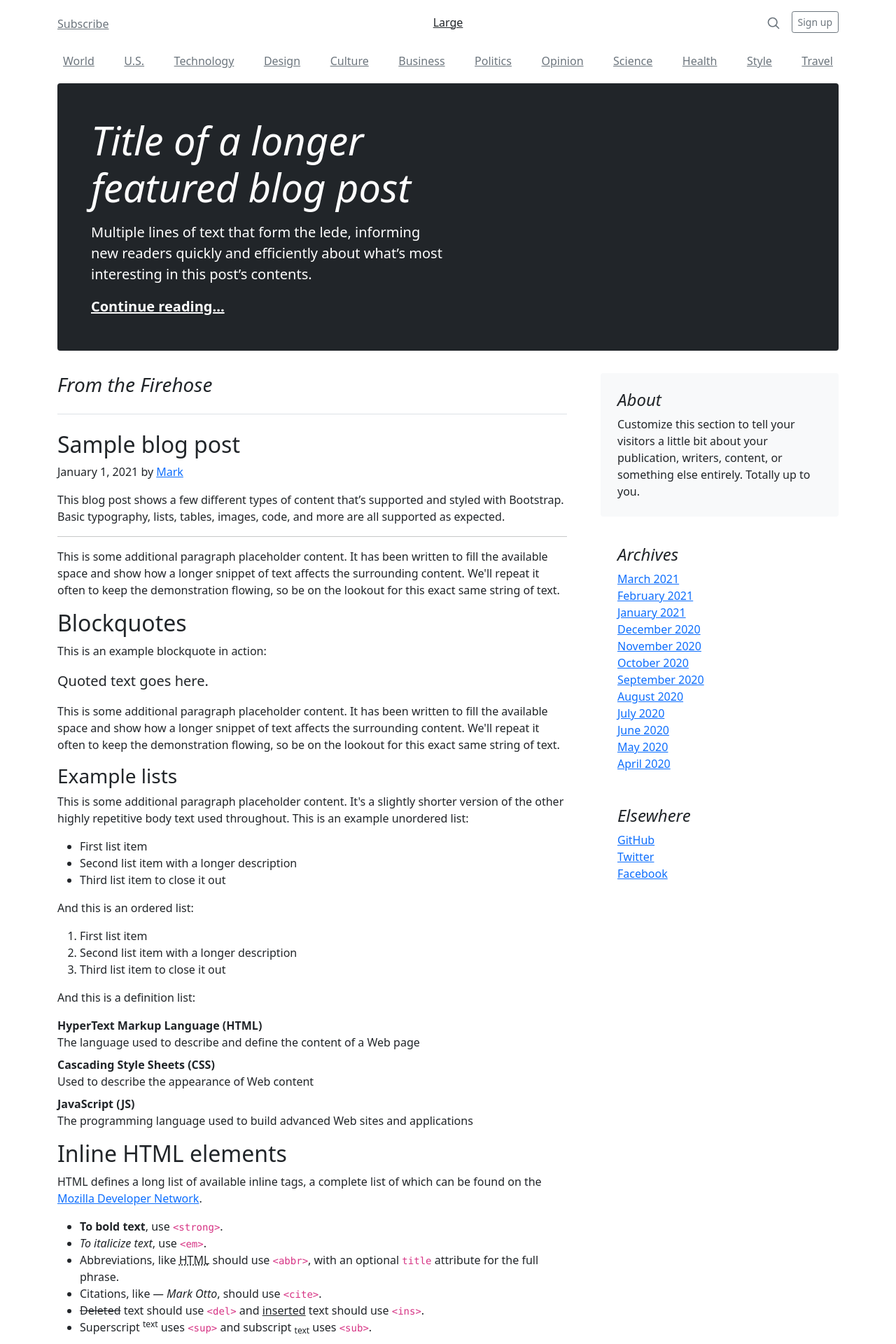
After one commit to dimasliva/mvcphp, a PHP site: the page made by app/views/news/index.php in a window 1280 px wide. The commit adds this page. Shown: the top 1920 px of the page at 70% size. Run offline with PHP 8.4, Linux system fonts and the light colour scheme; the template is opened without the code that fills it, so the values that code supplies are empty; some libraries are stand-ins or nearby versions.

Commit message:
pageNews

```diff
--- a/app/config/routes.php
+++ b/app/config/routes.php
@@ -4,6 +4,7 @@ return array(
     "main" => 'main/index',
     "portfolio" => 'portfolio/list',
     "news/([a-z]+)/([0-9]+)" => 'news/view/$1/$2',
+    'news/([0-9]+)' => 'news/view/$1',
     "news" => 'news/index',
     "products" => 'product/list',
 );
--- a/app/controllers/controller_404.php
+++ /dev/null
@@ -1 +0,0 @@
-404
--- a/app/core/Router.php
+++ b/app/core/Router.php
@@ -42,13 +42,8 @@ class Router
                 }
                 $controllerObject = new $controllerName;
 
-
                 $result = call_user_func_array(array($controllerObject, $actionName), $parameters);
 
-                echo "<br>" . $actionName;
-
-                echo "<pre>";
-                print_r($segments);
                 if ($result != null) {
                     break;
                 }
--- a/app/views/404_view.php
+++ /dev/null
@@ -1 +0,0 @@
-404
--- /dev/null
+++ b/app/views/news/index.php
@@ -0,0 +1,285 @@
+<!DOCTYPE html>
+<html lang="en">
+
+<head>
+    <meta charset="UTF-8">
+    <meta http-equiv="X-UA-Compatible" content="IE=edge">
+    <meta name="viewport" content="width=device-width, initial-scale=1.0">
+    <link href="https://cdn.jsdelivr.net/npm/bootstrap@5.1.3/dist/css/bootstrap.min.css" rel="stylesheet" integrity="sha384-1BmE4kWBq78iYhFldvKuhfTAU6auU8tT94WrHftjDbrCEXSU1oBoqyl2QvZ6jIW3" crossorigin="anonymous">
+    <script src="https://cdn.jsdelivr.net/npm/@popperjs/core@2.10.2/dist/umd/popper.min.js" integrity="sha384-7+zCNj/IqJ95wo16oMtfsKbZ9ccEh31eOz1HGyDuCQ6wgnyJNSYdrPa03rtR1zdB" crossorigin="anonymous"></script>
+    <script src="https://cdn.jsdelivr.net/npm/bootstrap@5.1.3/dist/js/bootstrap.min.js" integrity="sha384-QJHtvGhmr9XOIpI6YVutG+2QOK9T+ZnN4kzFN1RtK3zEFEIsxhlmWl5/YESvpZ13" crossorigin="anonymous"></script>
+    <title>Document</title>
+</head>
+
+<body>
+
+    <div class="container">
+        <header class="blog-header py-3">
+            <div class="row flex-nowrap justify-content-between align-items-center">
+                <div class="col-4 pt-1">
+                    <a class="link-secondary" href="#">Subscribe</a>
+                </div>
+                <div class="col-4 text-center">
+                    <a class="blog-header-logo text-dark" href="#">Large</a>
+                </div>
+                <div class="col-4 d-flex justify-content-end align-items-center">
+                    <a class="link-secondary" href="#" aria-label="Search">
+                        <svg xmlns="http://www.w3.org/2000/svg" width="20" height="20" fill="none" stroke="currentColor" stroke-linecap="round" stroke-linejoin="round" stroke-width="2" class="mx-3" role="img" viewBox="0 0 24 24">
+                            <title>Search</title>
+                            <circle cx="10.5" cy="10.5" r="7.5"></circle>
+                            <path d="M21 21l-5.2-5.2"></path>
+                        </svg>
+                    </a>
+                    <a class="btn btn-sm btn-outline-secondary" href="#">Sign up</a>
+                </div>
+            </div>
+        </header>
+
+        <div class="nav-scroller py-1 mb-2">
+            <nav class="nav d-flex justify-content-between">
+                <a class="p-2 link-secondary" href="#">World</a>
+                <a class="p-2 link-secondary" href="#">U.S.</a>
+                <a class="p-2 link-secondary" href="#">Technology</a>
+                <a class="p-2 link-secondary" href="#">Design</a>
+                <a class="p-2 link-secondary" href="#">Culture</a>
+                <a class="p-2 link-secondary" href="#">Business</a>
+                <a class="p-2 link-secondary" href="#">Politics</a>
+                <a class="p-2 link-secondary" href="#">Opinion</a>
+                <a class="p-2 link-secondary" href="#">Science</a>
+                <a class="p-2 link-secondary" href="#">Health</a>
+                <a class="p-2 link-secondary" href="#">Style</a>
+                <a class="p-2 link-secondary" href="#">Travel</a>
+            </nav>
+        </div>
+    </div>
+
+    <main class="container">
+        <div class="p-4 p-md-5 mb-4 text-white rounded bg-dark">
+            <div class="col-md-6 px-0">
+                <h1 class="display-4 fst-italic">Title of a longer featured blog post</h1>
+                <p class="lead my-3">Multiple lines of text that form the lede, informing new readers quickly and efficiently about what’s most interesting in this post’s contents.</p>
+                <p class="lead mb-0"><a href="#" class="text-white fw-bold">Continue reading...</a></p>
+            </div>
+        </div>
+
+        <div class="row mb-2">
+            <!-- Post -->
+            <?php foreach ($newsList as $newsItem) : ?>
+                <div class="col-md-6">
+                    <div class="row g-0 border rounded overflow-hidden flex-md-row mb-4 shadow-sm h-md-250 position-relative">
+                        <div class="col p-4 d-flex flex-column position-static">
+                            <strong class="d-inline-block mb-2 text-primary">World</strong>
+                            <h3 class="mb-0"><?= $newsItem['title']; ?></h3>
+                            <div class="mb-1 text-muted"><?= $newsItem['date']; ?></div>
+                            <p class="card-text mb-auto"><?= $newsItem['short_content']; ?></p>
+                            <a href="/news/<?= $newsItem['id'] ?>" class="stretched-link">Continue reading</a>
+                        </div>
+                        <div class="col-auto d-none d-lg-block">
+                            <svg class="bd-placeholder-img" width="200" height="250" xmlns="http://www.w3.org/2000/svg" role="img" aria-label="Placeholder: Thumbnail" preserveAspectRatio="xMidYMid slice" focusable="false">
+                                <title>Placeholder</title>
+                                <rect width="100%" height="100%" fill="#55595c"></rect><text x="50%" y="50%" fill="#eceeef" dy=".3em">Thumbnail</text>
+                            </svg>
+
+                        </div>
+                    </div>
+                </div>
+            <?php endforeach ?>
+
+        </div>
+
+        <div class="row g-5">
+            <div class="col-md-8">
+                <h3 class="pb-4 mb-4 fst-italic border-bottom">
+                    From the Firehose
+                </h3>
+
+                <article class="blog-post">
+                    <h2 class="blog-post-title">Sample blog post</h2>
+                    <p class="blog-post-meta">January 1, 2021 by <a href="#">Mark</a></p>
+
+                    <p>This blog post shows a few different types of content that’s supported and styled with Bootstrap. Basic typography, lists, tables, images, code, and more are all supported as expected.</p>
+                    <hr>
+                    <p>This is some additional paragraph placeholder content. It has been written to fill the available space and show how a longer snippet of text affects the surrounding content. We'll repeat it often to keep the demonstration flowing, so be on the lookout for this exact same string of text.</p>
+                    <h2>Blockquotes</h2>
+                    <p>This is an example blockquote in action:</p>
+                    <blockquote class="blockquote">
+                        <p>Quoted text goes here.</p>
+                    </blockquote>
+                    <p>This is some additional paragraph placeholder content. It has been written to fill the available space and show how a longer snippet of text affects the surrounding content. We'll repeat it often to keep the demonstration flowing, so be on the lookout for this exact same string of text.</p>
+                    <h3>Example lists</h3>
+                    <p>This is some additional paragraph placeholder content. It's a slightly shorter version of the other highly repetitive body text used throughout. This is an example unordered list:</p>
+                    <ul>
+                        <li>First list item</li>
+                        <li>Second list item with a longer description</li>
+                        <li>Third list item to close it out</li>
+                    </ul>
+                    <p>And this is an ordered list:</p>
+                    <ol>
+                        <li>First list item</li>
+                        <li>Second list item with a longer description</li>
+                        <li>Third list item to close it out</li>
+                    </ol>
+                    <p>And this is a definition list:</p>
+                    <dl>
+                        <dt>HyperText Markup Language (HTML)</dt>
+                        <dd>The language used to describe and define the content of a Web page</dd>
+                        <dt>Cascading Style Sheets (CSS)</dt>
+                        <dd>Used to describe the appearance of Web content</dd>
+                        <dt>JavaScript (JS)</dt>
+                        <dd>The programming language used to build advanced Web sites and applications</dd>
+                    </dl>
+                    <h2>Inline HTML elements</h2>
+                    <p>HTML defines a long list of available inline tags, a complete list of which can be found on the <a href="https://developer.mozilla.org/en-US/docs/Web/HTML/Element">Mozilla Developer Network</a>.</p>
+                    <ul>
+                        <li><strong>To bold text</strong>, use <code class="language-plaintext highlighter-rouge">&lt;strong&gt;</code>.</li>
+                        <li><em>To italicize text</em>, use <code class="language-plaintext highlighter-rouge">&lt;em&gt;</code>.</li>
+                        <li>Abbreviations, like <abbr title="HyperText Markup Langage">HTML</abbr> should use <code class="language-plaintext highlighter-rouge">&lt;abbr&gt;</code>, with an optional <code class="language-plaintext highlighter-rouge">title</code> attribute for the full phrase.</li>
+                        <li>Citations, like <cite>— Mark Otto</cite>, should use <code class="language-plaintext highlighter-rouge">&lt;cite&gt;</code>.</li>
+                        <li><del>Deleted</del> text should use <code class="language-plaintext highlighter-rouge">&lt;del&gt;</code> and <ins>inserted</ins> text should use <code class="language-plaintext highlighter-rouge">&lt;ins&gt;</code>.</li>
+                        <li>Superscript <sup>text</sup> uses <code class="language-plaintext highlighter-rouge">&lt;sup&gt;</code> and subscript <sub>text</sub> uses <code class="language-plaintext highlighter-rouge">&lt;sub&gt;</code>.</li>
+                    </ul>
+                    <p>Most of these elements are styled by browsers with few modifications on our part.</p>
+                    <h2>Heading</h2>
+                    <p>This is some additional paragraph placeholder content. It has been written to fill the available space and show how a longer snippet of text affects the surrounding content. We'll repeat it often to keep the demonstration flowing, so be on the lookout for this exact same string of text.</p>
+                    <h3>Sub-heading</h3>
+                    <p>This is some additional paragraph placeholder content. It has been written to fill the available space and show how a longer snippet of text affects the surrounding content. We'll repeat it often to keep the demonstration flowing, so be on the lookout for this exact same string of text.</p>
+                    <pre><code>Example code block</code></pre>
+                    <p>This is some additional paragraph placeholder content. It's a slightly shorter version of the other highly repetitive body text used throughout.</p>
+                </article>
+
+                <article class="blog-post">
+                    <h2 class="blog-post-title">Another blog post</h2>
+                    <p class="blog-post-meta">December 23, 2020 by <a href="#">Jacob</a></p>
+
+                    <p>This is some additional paragraph placeholder content. It has been written to fill the available space and show how a longer snippet of text affects the surrounding content. We'll repeat it often to keep the demonstration flowing, so be on the lookout for this exact same string of text.</p>
+                    <blockquote>
+                        <p>Longer quote goes here, maybe with some <strong>emphasized text</strong> in the middle of it.</p>
+                    </blockquote>
+                    <p>This is some additional paragraph placeholder content. It has been written to fill the available space and show how a longer snippet of text affects the surrounding content. We'll repeat it often to keep the demonstration flowing, so be on the lookout for this exact same string of text.</p>
+                    <h3>Example table</h3>
+                    <p>And don't forget about tables in these posts:</p>
+                    <table class="table">
+                        <thead>
+                            <tr>
+                                <th>Name</th>
+                                <th>Upvotes</th>
+                                <th>Downvotes</th>
+                            </tr>
+                        </thead>
+                        <tbody>
+                            <tr>
+                                <td>Alice</td>
+                                <td>10</td>
+                                <td>11</td>
+                            </tr>
+                            <tr>
+                                <td>Bob</td>
+                                <td>4</td>
+                                <td>3</td>
+                            </tr>
+                            <tr>
+                                <td>Charlie</td>
+                                <td>7</td>
+                                <td>9</td>
+                            </tr>
+                        </tbody>
+                        <tfoot>
+                            <tr>
+                                <td>Totals</td>
+                                <td>21</td>
+                                <td>23</td>
+                            </tr>
+                        </tfoot>
+                    </table>
+
+                    <p>This is some additional paragraph placeholder content. It's a slightly shorter version of the other highly repetitive body text used throughout.</p>
+                </article>
+
+                <article class="blog-post">
+                    <h2 class="blog-post-title">New feature</h2>
+                    <p class="blog-post-meta">December 14, 2020 by <a href="#">Chris</a></p>
+
+                    <p>This is some additional paragraph placeholder content. It has been written to fill the available space and show how a longer snippet of text affects the surrounding content. We'll repeat it often to keep the demonstration flowing, so be on the lookout for this exact same string of text.</p>
+                    <ul>
+                        <li>First list item</li>
+                        <li>Second list item with a longer description</li>
+                        <li>Third list item to close it out</li>
+                    </ul>
+                    <p>This is some additional paragraph placeholder content. It's a slightly shorter version of the other highly repetitive body text used throughout.</p>
+                </article>
+
+                <nav class="blog-pagination" aria-label="Pagination">
+                    <a class="btn btn-outline-primary" href="#">Older</a>
+                    <a class="btn btn-outline-secondary disabled">Newer</a>
+                </nav>
+
+            </div>
+
+            <div class="col-md-4">
+                <div class="position-sticky" style="top: 2rem;">
+                    <div class="p-4 mb-3 bg-light rounded">
+                        <h4 class="fst-italic">About</h4>
+                        <p class="mb-0">Customize this section to tell your visitors a little bit about your publication, writers, content, or something else entirely. Totally up to you.</p>
+                    </div>
+
+                    <div class="p-4">
+                        <h4 class="fst-italic">Archives</h4>
+                        <ol class="list-unstyled mb-0">
+                            <li><a href="#">March 2021</a></li>
+                            <li><a href="#">February 2021</a></li>
+                            <li><a href="#">January 2021</a></li>
+                            <li><a href="#">December 2020</a></li>
+                            <li><a href="#">November 2020</a></li>
+                            <li><a href="#">October 2020</a></li>
+                            <li><a href="#">September 2020</a></li>
+                            <li><a href="#">August 2020</a></li>
+                            <li><a href="#">July 2020</a></li>
+                            <li><a href="#">June 2020</a></li>
+                            <li><a href="#">May 2020</a></li>
+                            <li><a href="#">April 2020</a></li>
+                        </ol>
+                    </div>
+
+                    <div class="p-4">
+                        <h4 class="fst-italic">Elsewhere</h4>
+                        <ol class="list-unstyled">
+                            <li><a href="#">GitHub</a></li>
+                            <li><a href="#">Twitter</a></li>
+                            <li><a href="#">Facebook</a></li>
+                        </ol>
+                    </div>
+                </div>
+            </div>
+        </div>
+
+    </main>
+
+    <footer class="blog-footer">
+        <p>Blog template built for <a href="https://getbootstrap.com/">Bootstrap</a> by <a href="https://twitter.com/mdo">@mdo</a>.</p>
+        <p>
+            <a href="#">Back to top</a>
+        </p>
+    </footer>
+
+
+
+
+
+    <div id="volume-booster-visusalizer">
+        <div class="sound">
+            <div class="sound-icon"></div>
+            <div class="sound-wave sound-wave_one"></div>
+            <div class="sound-wave sound-wave_two"></div>
+            <div class="sound-wave sound-wave_three"></div>
+        </div>
+        <div class="segments-box">
+            <div data-range="1-20" class="segment"><span></span></div>
+            <div data-range="21-40" class="segment"><span></span></div>
+            <div data-range="41-60" class="segment"><span></span></div>
+            <div data-range="61-80" class="segment"><span></span></div>
+            <div data-range="81-100" class="segment"><span></span></div>
+        </div>
+    </div>
+</body>
+
+</html>
--- a/index.php
+++ b/index.php
@@ -6,6 +6,7 @@ error_reporting(E_ALL);
 
 define('ROOT', dirname(__FILE__));
 require_once ROOT . '/app/core/Router.php';
+require_once ROOT . '/app/core/Db.php';
 
 $router = new Router;
 $router->run();
```
Also changed, not shown: app/config/db_params.php (added, +8 -0 lines), app/controllers/NewsController.php (+15 -5 lines), app/controllers/controller_portfolio.php (deleted, +0 -14 lines), app/core/Db.php (added, +13 -0 lines), app/models/News.php (+36 -0 lines), app/views/main_view.php (deleted, +0 -12 lines), app/views/portfolio_view.php (deleted, +0 -163 lines), app/views/template_view.php (deleted, +0 -18 lines), app/controllers/controller_contacts.php (deleted), app/controllers/controller_services.php (deleted), app/views/contacts_view.php (deleted), app/views/services_view.php (deleted).
